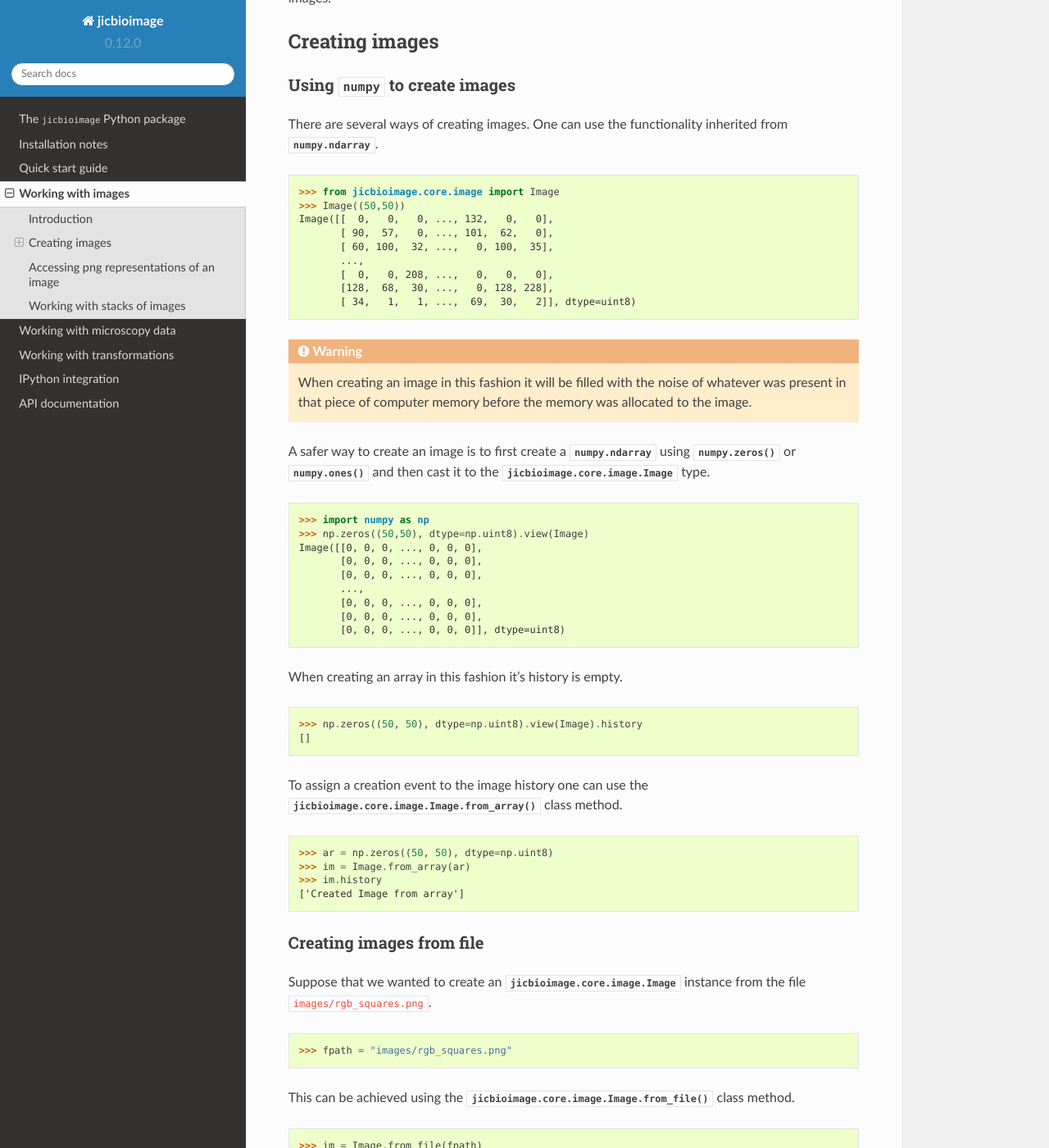
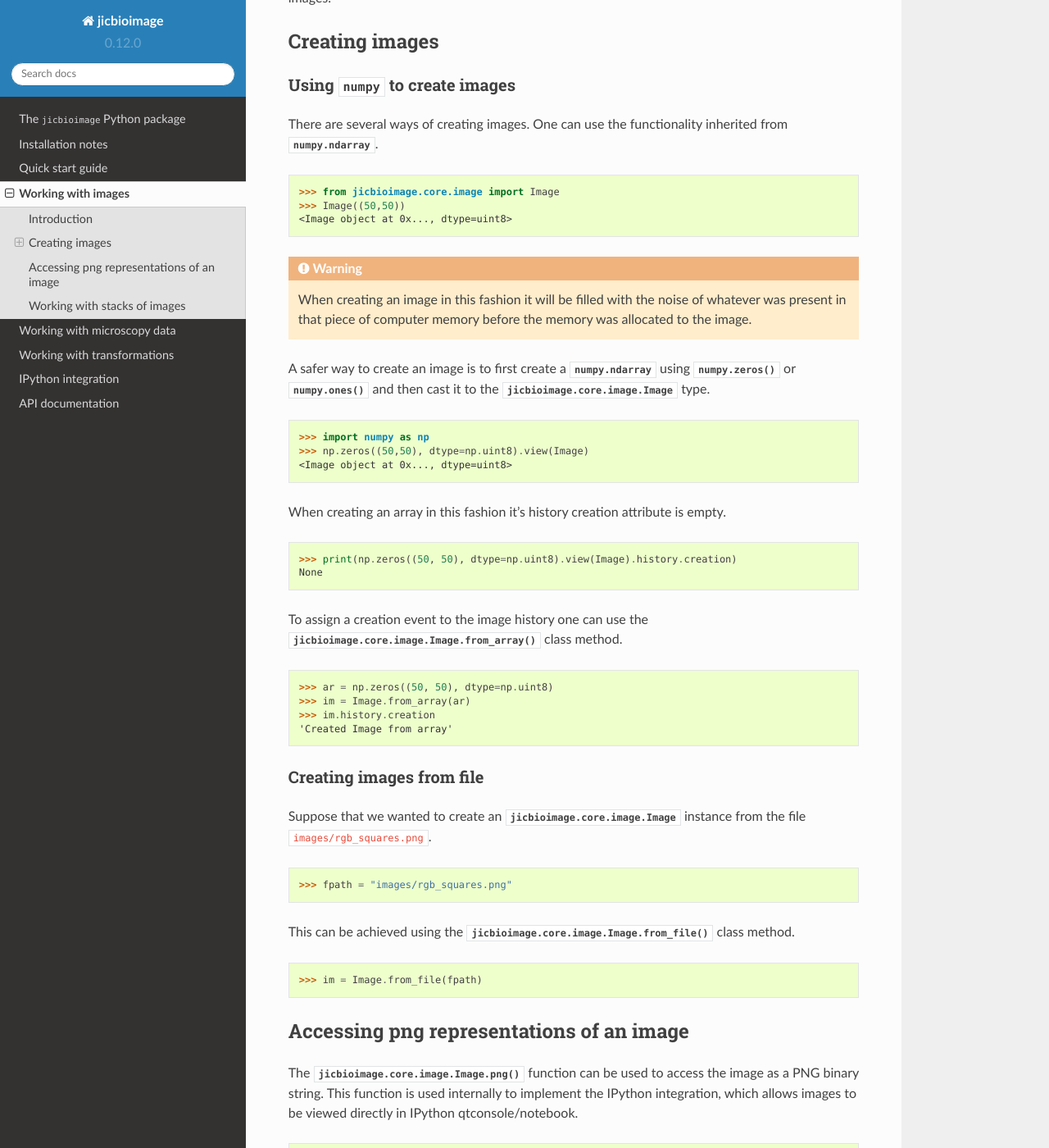
Before and after one commit to JIC-CSB/jicbioimage, a Sphinx documentation site: the page built from docs/source/working_with_images.rst, in a window 1280 px wide and 1400 px high, scrolled down 427 px. Shown: the whole window at 82% size. Built offline with Sphinx 7.4.7 and the Read the Docs theme 2.0.0, drawn with Linux system fonts in a browser that asks for light colours; some of the changed text lies outside the part shown.

Commit message:
Updated docs to reflect new history class and image repr

```diff
--- a/docs/source/working_with_images.rst
+++ b/docs/source/working_with_images.rst
@@ -28,14 +28,8 @@ functionality inherited from :class:`numpy.ndarray`.
 .. code-block:: python
 
     >>> from jicbioimage.core.image import Image
-    >>> Image((50,50))  # doctest: +SKIP
-    Image([[  0,   0,   0, ..., 132,   0,   0],
-           [ 90,  57,   0, ..., 101,  62,   0],
-           [ 60, 100,  32, ...,   0, 100,  35],
-           ...,
-           [  0,   0, 208, ...,   0,   0,   0],
-           [128,  68,  30, ...,   0, 128, 228],
-           [ 34,   1,   1, ...,  69,  30,   2]], dtype=uint8)
+    >>> Image((50,50))  # doctest: +ELLIPSIS
+    <Image object at 0x..., dtype=uint8>
 
 .. warning:: When creating an image in this fashion it will be filled with
              the noise of whatever was present in that piece of computer memory
@@ -48,21 +42,15 @@ using :func:`numpy.zeros` or :func:`numpy.ones` and then cast it to the
 .. code-block:: python
 
     >>> import numpy as np
-    >>> np.zeros((50,50), dtype=np.uint8).view(Image)
-    Image([[0, 0, 0, ..., 0, 0, 0],
-           [0, 0, 0, ..., 0, 0, 0],
-           [0, 0, 0, ..., 0, 0, 0],
-           ...,
-           [0, 0, 0, ..., 0, 0, 0],
-           [0, 0, 0, ..., 0, 0, 0],
-           [0, 0, 0, ..., 0, 0, 0]], dtype=uint8)
+    >>> np.zeros((50,50), dtype=np.uint8).view(Image)  # doctest: +ELLIPSIS
+    <Image object at 0x..., dtype=uint8>
 
-When creating an array in this fashion it's history is empty.
+When creating an array in this fashion it's history creation attribute is empty.
 
 .. code-block:: python
 
-    >>> np.zeros((50, 50), dtype=np.uint8).view(Image).history
-    []
+    >>> print(np.zeros((50, 50), dtype=np.uint8).view(Image).history.creation)
+    None
 
 To assign a creation event to the image history one can use the
 :meth:`jicbioimage.core.image.Image.from_array` class method.
@@ -71,8 +59,8 @@ To assign a creation event to the image history one can use the
 
     >>> ar = np.zeros((50, 50), dtype=np.uint8)
     >>> im = Image.from_array(ar)
-    >>> im.history
-    ['Created Image from array']
+    >>> im.history.creation
+    'Created Image from array'
 
 Creating images from file
 ^^^^^^^^^^^^^^^^^^^^^^^^^
@@ -135,8 +123,8 @@ To access such a stack from a
     >>> from jicbioimage.core.image import Image3D
     >>> ar = np.zeros((50, 50, 50), dtype=np.uint8)
     >>> im3d = Image3D.from_array(ar)
-    >>> im3d.history
-    ['Created Image3D from array']
+    >>> im3d.history.creation
+    'Created Image3D from array'
 
 It is possible to write and read an instance of
 :class:`jicbioimage.core.image.Image3D` as a series of 2D images to and from a
--- a/docs/source/working_with_transformations.rst
+++ b/docs/source/working_with_transformations.rst
@@ -63,10 +63,8 @@ We can now apply the transformation to our image.
 
 .. code-block:: python
 
-    >>> invert(im)
-    Image([[255, 255, 255],
-           [255, 255, 255],
-           [255, 255, 255]], dtype=uint8)
+    >>> invert(im)  # doctest: +ELLIPSIS
+    <Image object at 0x..., dtype=uint8>
 
 
 Specifying ``dtype`` contracts
```
Also changed, not shown: docs/source/working_with_microscopy_data.rst (+4 -16 lines).
